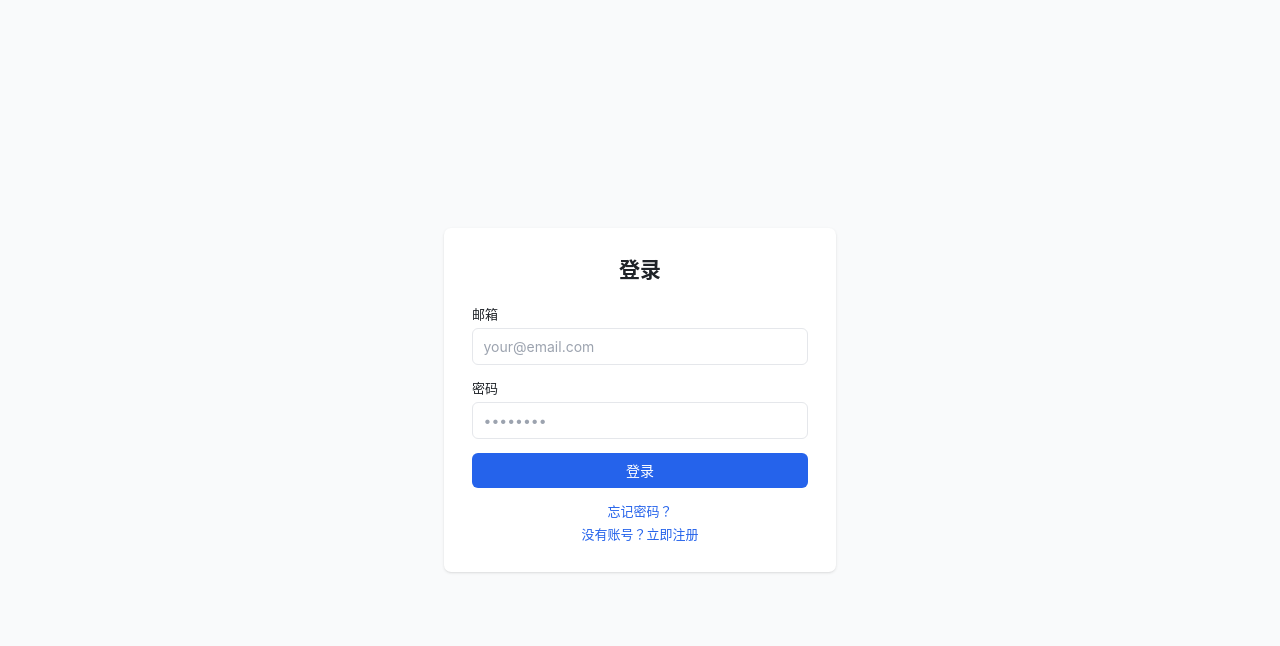
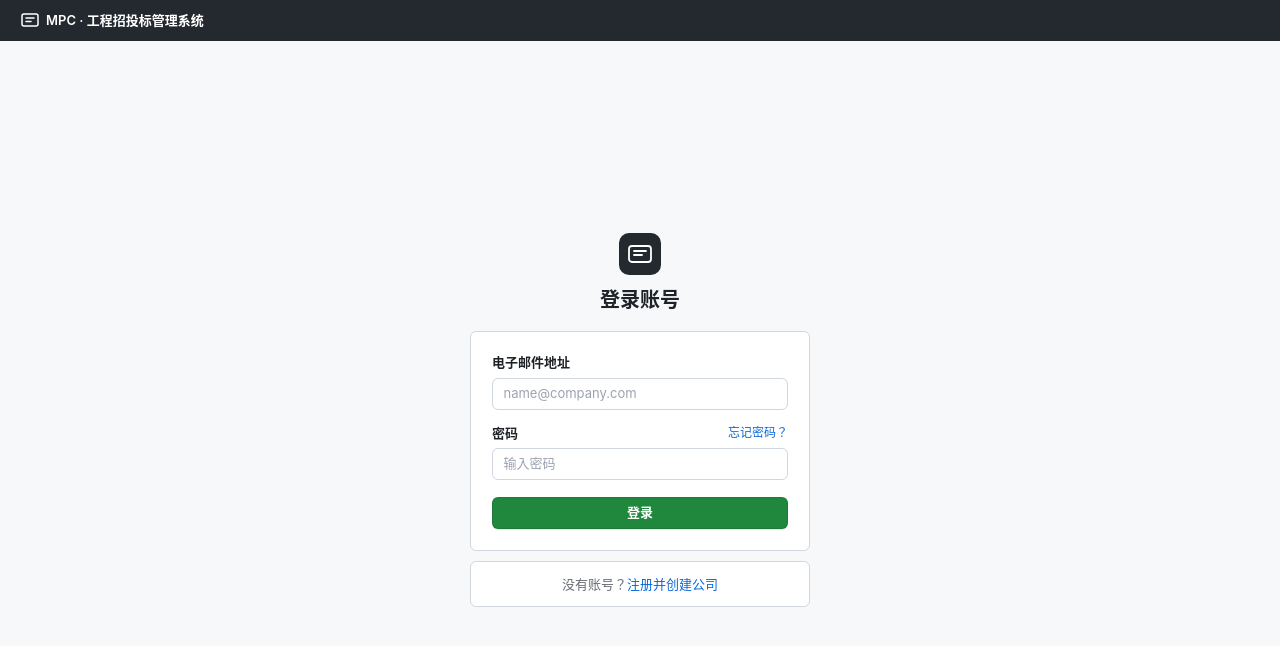
Before and after one commit to summer88123/decoration-bidding, a Next.js app in the folder apps/web/: page /login in a window 1280 px wide. Shown: the top 646 px of the page. Built offline with nearby package versions, Linux system fonts and the light colour scheme; no server answers.

Commit message:
feat(auth): 登录/注册页对齐原型 + Sidebar 退出登录按钮

```diff
--- a/apps/web/src/app/(auth)/layout.tsx
+++ b/apps/web/src/app/(auth)/layout.tsx
@@ -1,7 +1,21 @@
 export default function AuthLayout({ children }: { children: React.ReactNode }) {
   return (
-    <div className="min-h-screen flex items-center justify-center bg-gray-50">
-      <div className="w-full max-w-md">{children}</div>
+    <div className="min-h-screen flex flex-col" style={{ background: '#f6f8fa' }}>
+      {/* Topbar */}
+      <nav style={{ background: '#24292f' }} className="px-6 py-3 flex items-center gap-3">
+        <div className="flex items-center gap-2 text-white text-sm font-semibold">
+          <svg width="18" height="18" viewBox="0 0 18 18" fill="none">
+            <rect x="1" y="3" width="16" height="12" rx="2" stroke="white" strokeWidth="1.5"/>
+            <path d="M5 7h8M5 10.5h5" stroke="white" strokeWidth="1.5" strokeLinecap="round"/>
+          </svg>
+          MPC · 工程招投标管理系统
+        </div>
+      </nav>
+
+      {/* Content */}
+      <div className="flex-1 flex items-center justify-center py-10 px-4">
+        <div className="w-full max-w-[340px]">{children}</div>
+      </div>
     </div>
   )
 }
--- a/apps/web/src/app/(auth)/login/page.tsx
+++ b/apps/web/src/app/(auth)/login/page.tsx
@@ -1,15 +1,20 @@
 'use client'
+
+import { useState } from 'react'
+import Link from 'next/link'
 import { useForm } from 'react-hook-form'
 import { useRouter, useSearchParams } from 'next/navigation'
 import { useAuthStore } from '@/stores/auth-store'
 import apiClient from '@/lib/api-client'
 import type { User } from '@decoration-bidding/shared-types'
-import { useState } from 'react'
+import { Loader2, AlertCircle } from 'lucide-react'
 
 interface LoginForm {
   email: string
   password: string
 }
+
+const inputCls = 'w-full px-3 py-[5px] text-sm font-normal border border-[#d0d7de] rounded-[6px] bg-white text-[#1f2328] outline-none transition-[border-color,box-shadow] duration-75 focus:border-[#0969da] focus:ring-[3px] focus:ring-[rgba(9,105,218,0.3)]'
 
 export default function LoginPage() {
   const router = useRouter()
@@ -22,57 +27,83 @@ export default function LoginPage() {
     setError('')
     try {
       const res = await apiClient.post<{ data: { accessToken: string; user: User } }>(
-        '/api/auth/login',
-        data,
+        '/api/auth/login', data,
       )
       setAuth(res.data.data.accessToken, res.data.data.user)
       const redirect = searchParams.get('redirect') || '/dashboard'
       router.push(redirect)
     } catch (e: unknown) {
       const err = e as { response?: { data?: { error?: { message?: string } } } }
-      setError(err.response?.data?.error?.message || '登录失败，请检查邮箱和密码')
+      setError(err.response?.data?.error?.message || '邮箱或密码不正确，请重新输入。')
     }
   }
 
   return (
-    <div className="bg-white p-8 rounded-lg shadow">
-      <h1 className="text-2xl font-bold mb-6 text-center">登录</h1>
-      <form onSubmit={handleSubmit(onSubmit)} className="space-y-4">
+    <>
+      {/* Logo area */}
+      <div className="text-center mb-5">
+        <div className="w-12 h-12 bg-[#24292f] rounded-[10px] inline-flex items-center justify-center mb-3">
+          <svg width="26" height="26" viewBox="0 0 26 26" fill="none">
+            <rect x="2" y="5" width="22" height="16" rx="3" stroke="white" strokeWidth="1.8"/>
+            <path d="M7 10h12M7 14h8" stroke="white" strokeWidth="1.8" strokeLinecap="round"/>
+          </svg>
+        </div>
+        <h1 className="text-xl font-semibold text-[#1f2328]">登录账号</h1>
+      </div>
+
+      {/* Form box */}
+      <div className="bg-white border border-[#d0d7de] rounded-[6px] p-6 mb-3">
+        {/* Error banner */}
+        {error && (
+          <div className="flex items-start gap-2 bg-[#ffebe9] border border-[#ffcecb] rounded-[6px] px-3 py-2.5 mb-4 text-[13px] text-[#82071e]">
+            <AlertCircle className="w-3.5 h-3.5 shrink-0 mt-0.5" />
+            <span>{error}</span>
+          </div>
+        )}
+
+        <form onSubmit={handleSubmit(onSubmit)} className="flex flex-col gap-4">
           <div>
-          <label className="block text-sm font-medium mb-1">邮箱</label>
+            <label className="flex items-center justify-between text-[13px] font-semibold text-[#1f2328] mb-1.5">
+              电子邮件地址
+            </label>
             <input
               type="email"
               {...register('email', { required: true })}
-            className="w-full border rounded px-3 py-2 focus:outline-none focus:ring-2 focus:ring-blue-500"
-            placeholder="your@email.com"
+              placeholder="name@company.com"
+              autoComplete="email"
+              className={inputCls}
             />
           </div>
           <div>
-          <label className="block text-sm font-medium mb-1">密码</label>
+            <label className="flex items-center justify-between text-[13px] font-semibold text-[#1f2328] mb-1.5">
+              密码
+              <Link href="/forgot-password" className="text-xs font-normal text-[#0969da] hover:underline">
+                忘记密码？
+              </Link>
+            </label>
             <input
               type="password"
               {...register('password', { required: true })}
-            className="w-full border rounded px-3 py-2 focus:outline-none focus:ring-2 focus:ring-blue-500"
-            placeholder="••••••••"
+              placeholder="输入密码"
+              autoComplete="current-password"
+              className={inputCls}
             />
           </div>
-        {error && <p className="text-red-500 text-sm">{error}</p>}
           <button
             type="submit"
             disabled={isSubmitting}
-          className="w-full bg-blue-600 text-white py-2 rounded hover:bg-blue-700 disabled:opacity-50 font-medium"
+            className="w-full inline-flex items-center justify-center gap-1.5 py-[5px] text-sm font-semibold bg-[#1f883d] hover:bg-[#1a7f37] text-white rounded-[6px] border border-[rgba(31,35,40,0.15)] shadow-[0_1px_0_rgba(31,35,40,0.1)] transition-colors disabled:opacity-60 mt-1"
           >
-          {isSubmitting ? '登录中...' : '登录'}
+            {isSubmitting && <Loader2 className="w-3.5 h-3.5 animate-spin" />}
+            登录
           </button>
         </form>
-      <div className="mt-4 text-center text-sm space-y-1">
-        <a href="/forgot-password" className="text-blue-600 hover:underline block">
-          忘记密码？
-        </a>
-        <a href="/register" className="text-blue-600 hover:underline block">
-          没有账号？立即注册
-        </a>
       </div>
+
+      {/* Register link */}
+      <div className="bg-white border border-[#d0d7de] rounded-[6px] px-6 py-3.5 text-center text-[13px] text-[#656d76]">
+        没有账号？<Link href="/register" className="text-[#0969da] hover:underline">注册并创建公司</Link>
       </div>
+    </>
   )
 }
--- a/apps/web/src/app/(auth)/register/page.tsx
+++ b/apps/web/src/app/(auth)/register/page.tsx
@@ -1,83 +1,223 @@
 'use client'
+
+import { useState } from 'react'
+import Link from 'next/link'
 import { useForm } from 'react-hook-form'
-import { useRouter } from 'next/navigation'
+import { zodResolver } from '@hookform/resolvers/zod'
+import { z } from 'zod'
+import { Loader2 } from 'lucide-react'
 import apiClient from '@/lib/api-client'
-import { useState } from 'react'
 
-interface RegisterForm {
-  email: string
-  password: string
-  companyName: string
+const schema = z.object({
+  companyName: z.string().min(1, '公司名称不能为空'),
+  email: z.string().email('请输入有效的电子邮件'),
+  password: z.string().min(8, '密码至少 8 位'),
+  passwordConfirm: z.string(),
+}).refine(d => d.password === d.passwordConfirm, {
+  message: '两次密码不一致',
+  path: ['passwordConfirm'],
+})
+type RegisterForm = z.infer<typeof schema>
+
+const inputCls = 'w-full px-3 py-[5px] text-sm border border-[#d0d7de] rounded-[6px] bg-white text-[#1f2328] outline-none transition-[border-color,box-shadow] duration-75 focus:border-[#0969da] focus:ring-[3px] focus:ring-[rgba(9,105,218,0.3)]'
+
+function passwordStrength(pwd: string): { score: number; label: string } {
+  let score = 0
+  if (pwd.length >= 8) score++
+  if (/[A-Z]/.test(pwd)) score++
+  if (/[0-9]/.test(pwd)) score++
+  if (/[^A-Za-z0-9]/.test(pwd)) score++
+  const labels = ['', '弱', '一般', '中等', '强']
+  return { score, label: labels[score] ?? '' }
 }
 
+const STRENGTH_COLOR = ['#eaeef2', '#cf222e', '#e3b341', '#0969da', '#1a7f37']
+
 export default function RegisterPage() {
-  const router = useRouter()
   const [error, setError] = useState('')
   const [success, setSuccess] = useState(false)
-  const { register, handleSubmit, formState: { isSubmitting } } = useForm<RegisterForm>()
+  const [registeredEmail, setRegisteredEmail] = useState('')
+  const [pwdValue, setPwdValue] = useState('')
+  const [pwdConfirmValue, setPwdConfirmValue] = useState('')
+
+  const { register, handleSubmit, formState: { errors, isSubmitting } } = useForm<RegisterForm>({
+    resolver: zodResolver(schema),
+  })
 
   const onSubmit = async (data: RegisterForm) => {
     setError('')
     try {
-      await apiClient.post('/api/auth/register', data)
+      await apiClient.post('/api/auth/register', {
+        companyName: data.companyName,
+        email: data.email,
+        password: data.password,
+      })
+      setRegisteredEmail(data.email)
       setSuccess(true)
-      setTimeout(() => router.push('/login'), 2000)
     } catch (e: unknown) {
       const err = e as { response?: { data?: { error?: { message?: string } } } }
       setError(err.response?.data?.error?.message || '注册失败，请重试')
     }
   }
 
+  const { score, label } = passwordStrength(pwdValue)
+  const pwdMatch = pwdConfirmValue ? pwdValue === pwdConfirmValue : null
+
+  // Success screen
   if (success) {
     return (
-      <div className="bg-white p-8 rounded-lg shadow text-center">
-        <p className="text-green-600 font-medium">注册成功！正在跳转到登录页...</p>
+      <>
+        <div className="text-center mb-5">
+          <div className="w-12 h-12 bg-[#24292f] rounded-[10px] inline-flex items-center justify-center mb-3">
+            <svg width="26" height="26" viewBox="0 0 26 26" fill="none">
+              <rect x="2" y="5" width="22" height="16" rx="3" stroke="white" strokeWidth="1.8"/>
+              <path d="M7 10h12M7 14h8" stroke="white" strokeWidth="1.8" strokeLinecap="round"/>
+            </svg>
           </div>
+        </div>
+        <div className="bg-white border border-[#d0d7de] rounded-[6px] p-10 text-center mb-3">
+          <div className="w-14 h-14 bg-[#dafbe1] rounded-full inline-flex items-center justify-center mb-4">
+            <svg width="28" height="28" viewBox="0 0 28 28" fill="none">
+              <path d="M6 14l5.5 5.5L22 9" stroke="#1a7f37" strokeWidth="2.5" strokeLinecap="round" strokeLinejoin="round"/>
+            </svg>
+          </div>
+          <h2 className="text-[18px] font-semibold text-[#1f2328] mb-2">验证邮件已发送</h2>
+          <p className="text-sm text-[#656d76] leading-relaxed">
+            我们已向 <strong className="text-[#1f2328]">{registeredEmail}</strong> 发送了验证邮件，<br/>
+            请点击邮件中的链接激活账号后登录。
+          </p>
+          <p className="text-xs text-[#656d76] mt-3">
+            未收到邮件？请检查垃圾邮件，或等待几分钟后{' '}
+            <Link href="#" className="text-[#0969da] hover:underline">重新发送</Link>
+          </p>
+        </div>
+        <div className="bg-white border border-[#d0d7de] rounded-[6px] px-6 py-3.5 text-center text-[13px] text-[#656d76]">
+          <Link href="/login" className="text-[#0969da] hover:underline">前往登录</Link>
+        </div>
+      </>
     )
   }
 
   return (
-    <div className="bg-white p-8 rounded-lg shadow">
-      <h1 className="text-2xl font-bold mb-6 text-center">创建账号</h1>
-      <form onSubmit={handleSubmit(onSubmit)} className="space-y-4">
-        <div>
-          <label className="block text-sm font-medium mb-1">公司名称</label>
-          <input
-            {...register('companyName', { required: true })}
-            className="w-full border rounded px-3 py-2 focus:outline-none focus:ring-2 focus:ring-blue-500"
-            placeholder="香港装饰工程有限公司"
-          />
+    <>
+      {/* Logo area */}
+      <div className="text-center mb-5">
+        <div className="w-12 h-12 bg-[#24292f] rounded-[10px] inline-flex items-center justify-center mb-3">
+          <svg width="26" height="26" viewBox="0 0 26 26" fill="none">
+            <rect x="2" y="5" width="22" height="16" rx="3" stroke="white" strokeWidth="1.8"/>
+            <path d="M7 10h12M7 14h8" stroke="white" strokeWidth="1.8" strokeLinecap="round"/>
+          </svg>
+        </div>
+        <h1 className="text-xl font-semibold text-[#1f2328]">创建公司账号</h1>
+      </div>
+
+      {/* Form box */}
+      <div className="bg-white border border-[#d0d7de] rounded-[6px] p-6 mb-3">
+        {error && (
+          <div className="bg-[#ffebe9] border border-[#ffcecb] rounded-[6px] px-3 py-2.5 mb-4 text-[13px] text-[#82071e]">
+            {error}
+          </div>
+        )}
+
+        <form onSubmit={handleSubmit(onSubmit)} className="flex flex-col gap-4">
+          {/* Company section */}
+          <div className="text-[11px] font-semibold uppercase tracking-wider text-[#656d76] pb-2 border-b border-[#eaeef2]">
+            公司信息
           </div>
           <div>
-          <label className="block text-sm font-medium mb-1">邮箱</label>
+            <label className="text-[13px] font-semibold text-[#1f2328] block mb-1.5">
+              公司名称 <span className="text-[#cf222e]">*</span>
+            </label>
+            <input
+              {...register('companyName')}
+              placeholder="例：ABC 装修工程有限公司"
+              className={inputCls}
+            />
+            <p className="text-xs text-[#656d76] mt-1">注册后将成为该公司的管理员，公司名称可在设置中修改</p>
+            {errors.companyName && <p className="text-xs text-[#cf222e] mt-1">{errors.companyName.message}</p>}
+          </div>
+
+          {/* Admin section */}
+          <div className="text-[11px] font-semibold uppercase tracking-wider text-[#656d76] pb-2 border-b border-[#eaeef2] mt-2">
+            管理员信息
+          </div>
+          <div>
+            <label className="text-[13px] font-semibold text-[#1f2328] block mb-1.5">
+              电子邮件地址 <span className="text-[#cf222e]">*</span>
+            </label>
             <input
               type="email"
-            {...register('email', { required: true })}
-            className="w-full border rounded px-3 py-2 focus:outline-none focus:ring-2 focus:ring-blue-500"
-            placeholder="your@email.com"
+              {...register('email')}
+              placeholder="name@company.com"
+              autoComplete="email"
+              className={inputCls}
             />
+            <p className="text-xs text-[#656d76] mt-1">将用于账号验证和登录，请使用公司邮箱</p>
+            {errors.email && <p className="text-xs text-[#cf222e] mt-1">{errors.email.message}</p>}
           </div>
           <div>
-          <label className="block text-sm font-medium mb-1">密码（至少 8 位）</label>
+            <label className="text-[13px] font-semibold text-[#1f2328] block mb-1.5">
+              密码 <span className="text-[#cf222e]">*</span>
+            </label>
             <input
               type="password"
-            {...register('password', { required: true, minLength: 8 })}
-            className="w-full border rounded px-3 py-2 focus:outline-none focus:ring-2 focus:ring-blue-500"
-            placeholder="••••••••"
+              {...register('password')}
+              autoComplete="new-password"
+              className={inputCls}
+              onChange={e => setPwdValue(e.target.value)}
             />
+            {/* Strength bar */}
+            {pwdValue && (
+              <div className="flex items-center gap-2 mt-1.5">
+                <div className="flex gap-1 flex-1">
+                  {[1,2,3,4].map(i => (
+                    <div key={i} className="h-[3px] flex-1 rounded-sm transition-colors duration-200"
+                      style={{ background: i <= score ? STRENGTH_COLOR[score] : '#eaeef2' }} />
+                  ))}
                 </div>
-        {error && <p className="text-red-500 text-sm">{error}</p>}
+                <span className="text-[11px] text-[#656d76]">{label}</span>
+              </div>
+            )}
+            {errors.password && <p className="text-xs text-[#cf222e] mt-1">{errors.password.message}</p>}
+          </div>
+          <div>
+            <label className="text-[13px] font-semibold text-[#1f2328] block mb-1.5">
+              确认密码 <span className="text-[#cf222e]">*</span>
+            </label>
+            <input
+              type="password"
+              {...register('passwordConfirm')}
+              autoComplete="new-password"
+              placeholder="再次输入密码"
+              className={inputCls}
+              onChange={e => setPwdConfirmValue(e.target.value)}
+            />
+            {pwdMatch === false && <p className="text-xs text-[#cf222e] mt-1">✗ 密码不一致</p>}
+            {pwdMatch === true && <p className="text-xs text-[#1a7f37] mt-1">✓ 密码一致</p>}
+            {errors.passwordConfirm && <p className="text-xs text-[#cf222e] mt-1">{errors.passwordConfirm.message}</p>}
+          </div>
+
           <button
             type="submit"
             disabled={isSubmitting}
-          className="w-full bg-blue-600 text-white py-2 rounded hover:bg-blue-700 disabled:opacity-50 font-medium"
+            className="w-full inline-flex items-center justify-center gap-1.5 py-[5px] text-sm font-semibold bg-[#1f883d] hover:bg-[#1a7f37] text-white rounded-[6px] border border-[rgba(31,35,40,0.15)] shadow-[0_1px_0_rgba(31,35,40,0.1)] transition-colors disabled:opacity-60 mt-2"
           >
-          {isSubmitting ? '注册中...' : '注册'}
+            {isSubmitting && <Loader2 className="w-3.5 h-3.5 animate-spin" />}
+            创建账号并发送验证邮件
           </button>
+          <p className="text-xs text-[#656d76] text-center">
+            注册即表示同意{' '}
+            <Link href="#" className="text-[#0969da] hover:underline">服务条款</Link>
+            {' '}与{' '}
+            <Link href="#" className="text-[#0969da] hover:underline">隐私政策</Link>
+          </p>
         </form>
-      <div className="mt-4 text-center text-sm">
-        <a href="/login" className="text-blue-600 hover:underline">已有账号？登录</a>
       </div>
+
+      {/* Login link */}
+      <div className="bg-white border border-[#d0d7de] rounded-[6px] px-6 py-3.5 text-center text-[13px] text-[#656d76]">
+        已有账号？<Link href="/login" className="text-[#0969da] hover:underline">立即登录</Link>
       </div>
+    </>
   )
 }
--- a/apps/web/src/components/layout/Sidebar.tsx
+++ b/apps/web/src/components/layout/Sidebar.tsx
@@ -1,8 +1,8 @@
 'use client'
 
 import Link from 'next/link'
-import { usePathname } from 'next/navigation'
-import { Settings } from 'lucide-react'
+import { usePathname, useRouter } from 'next/navigation'
+import { Settings, LogOut } from 'lucide-react'
 import { cn } from '@/lib/utils'
 import { useAuthStore } from '@/stores/auth-store'
 
@@ -47,7 +47,14 @@ const managementItems = [
 
 export function Sidebar() {
   const pathname = usePathname()
+  const router = useRouter()
   const user = useAuthStore((s) => s.user)
+  const clearAuth = useAuthStore((s) => s.clearAuth)
+
+  const handleLogout = () => {
+    clearAuth()
+    router.push('/login')
+  }
 
   const isActive = (href: string) =>
     pathname === href || pathname.startsWith(href + '/')
@@ -127,6 +134,13 @@ export function Sidebar() {
                 {user.email}
               </div>
             </div>
+            <button
+              onClick={handleLogout}
+              title="退出登录"
+              className="ml-auto p-1 text-muted hover:text-fg hover:bg-inset rounded-[4px] transition-colors shrink-0"
+            >
+              <LogOut className="w-3.5 h-3.5" />
+            </button>
           </div>
         </div>
       )}
```
Lines whose indentation alone changed are shown as unchanged.
